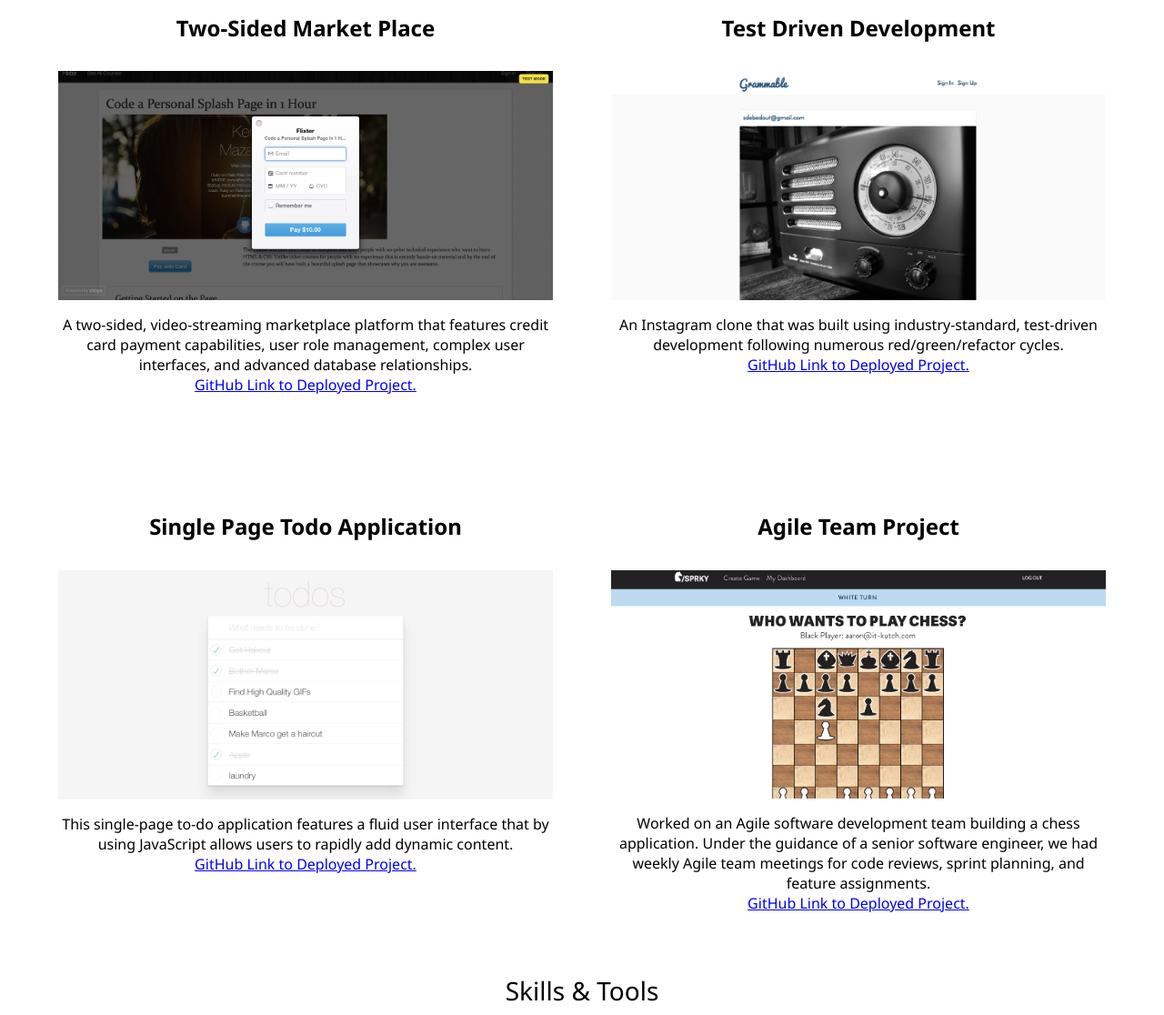
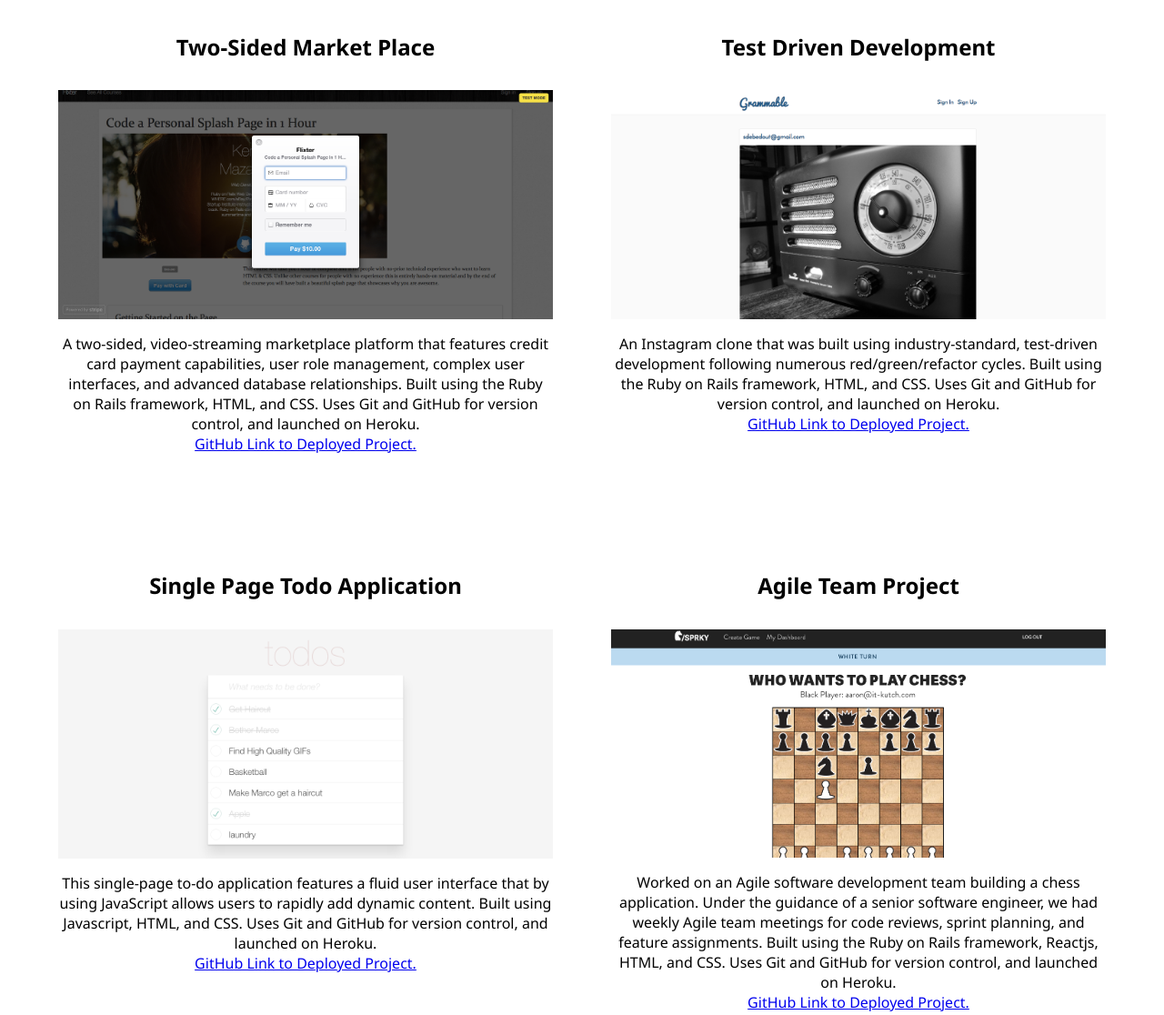
Before and after one commit to j1wooldridge/Portfolio, a plain HTML site: page Index.html in a window 1280 px wide. Shown: the part 3083-4199 px from the top of the page at 91% size. Drawn offline with Linux system fonts and the light colour scheme.

```diff
--- a/Index.html
+++ b/Index.html
@@ -156,7 +156,7 @@ puts &quot;#{list1}&quot;</code></pre>
           </h4>
       		<img src="nomster.png" class="full-width" />
       			<p>
-          		<a>A Yelp clone that integrates with the Google Maps API and includes features like user comments, star ratings, image uploading, and user authentication.</a>
+          		<a>A Yelp clone that integrates with the Google Maps API and includes features like user comments, star ratings, image uploading, and user authentication. Built using the Ruby on Rails framework, HTML, and CSS. Uses Git and GitHub for version control, and launched on Heroku.</a>
               <br />
               <a href="https://nomster-jacques-wooldridge.herokuapp.com/" >GitHub Link to Deployed Project.</a>
       			</p>
@@ -169,7 +169,7 @@ puts &quot;#{list1}&quot;</code></pre>
           </h4>
       		<img src="flixter.png" class="full-width" />
       			<p>
-        		  <a>A two-sided, video-streaming marketplace platform that features credit card payment capabilities, user role management, complex user interfaces, and advanced database relationships.</a>
+        		  <a>A two-sided, video-streaming marketplace platform that features credit card payment capabilities, user role management, complex user interfaces, and advanced database relationships. Built using the Ruby on Rails framework, HTML, and CSS. Uses Git and GitHub for version control, and launched on Heroku.</a>
               <br />
               <a href="https://flixter-jacques-wooldridge.herokuapp.com/" >GitHub Link to Deployed Project.</a>
       			</p>
@@ -181,7 +181,7 @@ puts &quot;#{list1}&quot;</code></pre>
           </h4>
       		<img src="grammable.png" class="full-width" />
       			<p>
-        		<a>An Instagram clone that was built using industry-standard, test-driven development following numerous red/green/refactor cycles.</a>
+        		<a>An Instagram clone that was built using industry-standard, test-driven development following numerous red/green/refactor cycles. Built using the Ruby on Rails framework, HTML, and CSS. Uses Git and GitHub for version control, and launched on Heroku.</a>
             <br />
             <a href="https://grammable-jacques-wooldridge.herokuapp.com/" >GitHub Link to Deployed Project.</a>
       			</p>
@@ -194,7 +194,7 @@ puts &quot;#{list1}&quot;</code></pre>
           </h4>
       		<img src="todoster.png" class="full-width" />
       			<p>
-        		<a>This single-page to-do application features a fluid user interface that by using JavaScript allows users to rapidly add dynamic content.</a>
+        		<a>This single-page to-do application features a fluid user interface that by using JavaScript allows users to rapidly add dynamic content. Built using Javascript, HTML, and CSS. Uses Git and GitHub for version control, and launched on Heroku.</a>
             <br />
             <a href="https://todoster-jacques-wooldridge.herokuapp.com/" >GitHub Link to Deployed Project.</a>
       			</p>
@@ -205,7 +205,7 @@ puts &quot;#{list1}&quot;</code></pre>
           </h4>
       		<img src="chess.png" class="full-width" />
       			<p>
-        		<a>Worked on an Agile software development team building a chess application. Under the guidance of a senior software engineer, we had weekly Agile team meetings for code reviews, sprint planning, and feature assignments.</a>
+        		<a>Worked on an Agile software development team building a chess application. Under the guidance of a senior software engineer, we had weekly Agile team meetings for code reviews, sprint planning, and feature assignments. Built using the Ruby on Rails framework, Reactjs, HTML, and CSS. Uses Git and GitHub for version control, and launched on Heroku.</a>
             <br />
             <a href="https://movingonup-chess.herokuapp.com/users/sign_in" >GitHub Link to Deployed Project.</a>
       			</p>
```
